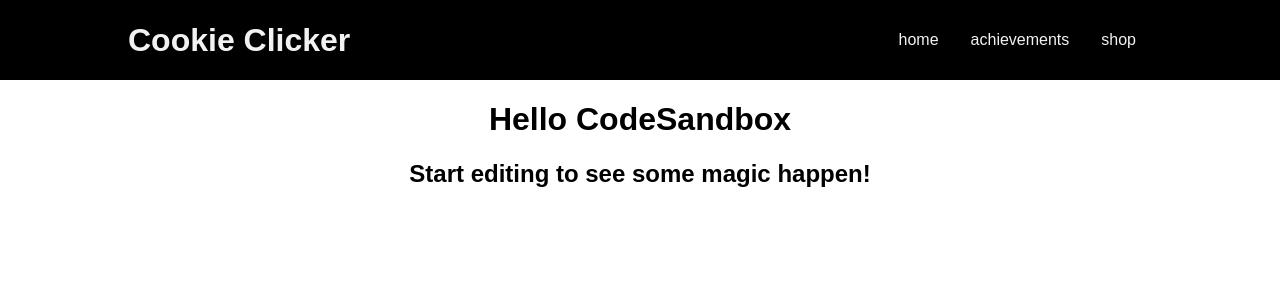
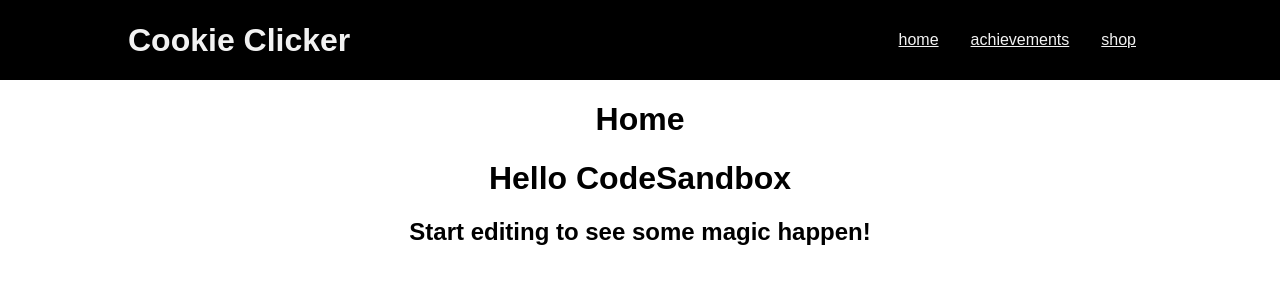
Before and after one commit to bm64/clicker-app, a React (Create React App) app: page / in a window 1280 px wide. Shown: the top 300 px of the page. Built offline with nearby package versions, Linux system fonts and the light colour scheme.

Commit message:
add routing

```diff
--- a/package.json
+++ b/package.json
@@ -10,6 +10,7 @@
   "dependencies": {
     "react": "17.0.2",
     "react-dom": "17.0.2",
+    "react-router-dom": "^5.2.0",
     "react-scripts": "4.0.0"
   },
   "devDependencies": {
--- a/src/App.js
+++ b/src/App.js
@@ -1,12 +1,25 @@
 import "./styles.css";
 import Navbar from "./Navbar";
+import { Route, Switch } from "react-router-dom";
+import Home from "./home";
+import Achievements from "./achievements";
+import Shop from "./shop";
 
 export default function App() {
   return (
     <div className="App">
       <Navbar />
-      <h1>Hello CodeSandbox</h1>
-      <h2>Start editing to see some magic happen!</h2>
+      <Switch>
+        <Route path="/achievements">
+          <Achievements />
+        </Route>
+        <Route path="/shop">
+          <Shop />
+        </Route>
+        <Route path="/">
+          <Home />
+        </Route>
+      </Switch>
     </div>
   );
 }
--- a/src/Navbar.jsx
+++ b/src/Navbar.jsx
@@ -1,14 +1,17 @@
 import React from "react";
 import "./styles.css";
+import { Link } from "react-router-dom"
 
 const Navbar = () => {
   return (
     <nav className="navbar">
       <h1 className="navbar__logo">Cookie Clicker</h1>
       <div className="navbar__menu">
-        <div className="menu__item">home</div>
-        <div className="menu__item">achievements</div>
-        <div className="menu__item">shop</div>
+        <Link className="menu__item" to="/">home</Link>
+        <Link className="menu__item" to="/achievements">achievements</Link>
+        <Link className="menu__item"
+        to="/shop"
+        >shop</Link>
       </div>
     </nav>
   );
--- /dev/null
+++ b/src/achievements.js
@@ -0,0 +1,11 @@
+import React from "react";
+
+const Achievements = () => {
+  return (
+    <div>
+      <h1>Achievements</h1>
+    </div>
+  );
+};
+
+export default Achievements;
--- /dev/null
+++ b/src/home.js
@@ -0,0 +1,13 @@
+import React from "react";
+
+const Home = () => {
+  return (
+    <div>
+      <h1>Home</h1>
+      <h1>Hello CodeSandbox</h1>
+      <h2>Start editing to see some magic happen!</h2>
+    </div>
+  );
+};
+
+export default Home;
--- a/src/index.js
+++ b/src/index.js
@@ -1,12 +1,15 @@
 import { StrictMode } from "react";
 import ReactDOM from "react-dom";
+import { BrowserRouter as Router } from "react-router-dom";
 
 import App from "./App";
 
 const rootElement = document.getElementById("root");
 ReactDOM.render(
   <StrictMode>
-    <App />
+    <Router>
+      <App />
+    </Router>
   </StrictMode>,
   rootElement
 );
--- /dev/null
+++ b/src/shop.js
@@ -0,0 +1,11 @@
+import React from "react";
+
+const Shop = () => {
+  return (
+    <div>
+      <h1>Shop</h1>
+    </div>
+  );
+};
+
+export default Shop;
```
Also changed, not shown: 1 other file (tests, documents, lock files or other folders).
